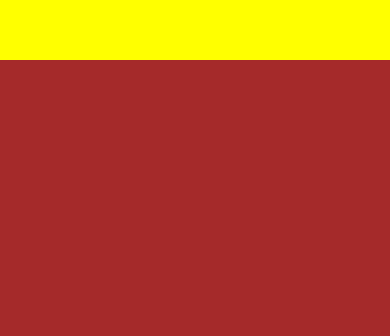
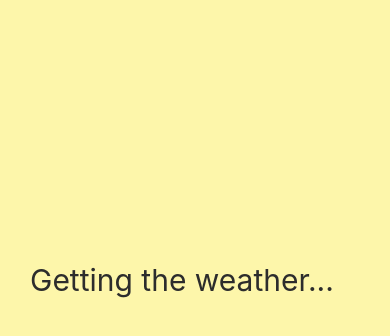
Before and after one commit to zeebraa00/react_native_weather_app, a React Native app: screen / in a window 390 px wide. Shown: the part 446-782 px from the top of the page. Built offline with nearby package versions, Linux system fonts and the light colour scheme.

Commit message:
[add] Loading page

```diff
--- a/App.js
+++ b/App.js
@@ -1,26 +1,8 @@
 import { StatusBar } from 'expo-status-bar';
 import React from 'react';
-import { StyleSheet, Text, View, TouchableWithoutFeedback, YellowBox } from 'react-native';
+import Loading from './Loading';
+import { StyleSheet, Text, View} from 'react-native';
 
 export default function App() {
-  return (
-    <View style={styles.container}>
-      <View style={styles.yellowView}></View>
-      <View style={styles.bluewView}></View>
-    </View>
-  );
+  return <Loading />;
 }
-
-const styles = StyleSheet.create({
-  container: {
-    flex: 1,
-  },
-  yellowView: {
-    flex: 3,
-    backgroundColor: "yellow"
-  },
-  bluewView: {
-    flex: 2,
-    backgroundColor: "brown"
-  },
-});
--- /dev/null
+++ b/Loading.js
@@ -0,0 +1,23 @@
+import React from 'react';
+import {StyleSheet, Text, View} from 'react-native';
+
+export default function Loading () {
+    return (<View style={styles.container}>
+        <Text style={styles.text}>Getting the weather...</Text>
+    </View>
+    );
+}
+
+const styles = StyleSheet.create({
+    container : {
+        flex: 1,
+        justifyContent: 'flex-end',
+        paddingHorizontal: 30,
+        paddingVertical: 100,
+        backgroundColor: "#FDF6AA"
+    },
+    text: {
+        fontSize: 30,
+        color: "#2c2c2c"
+    }
+});
```
